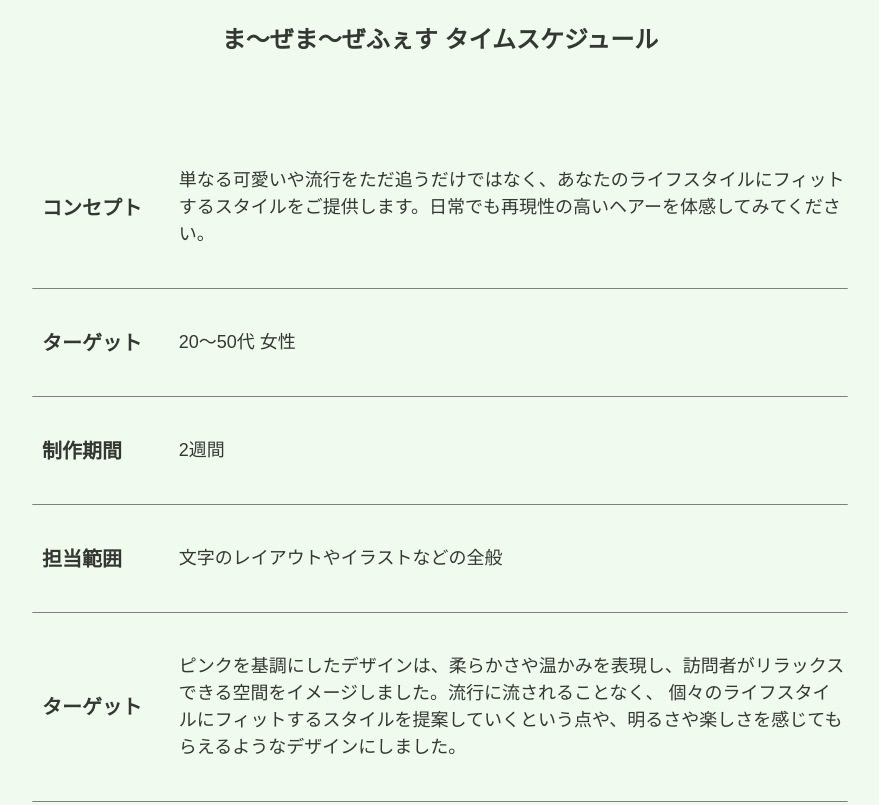
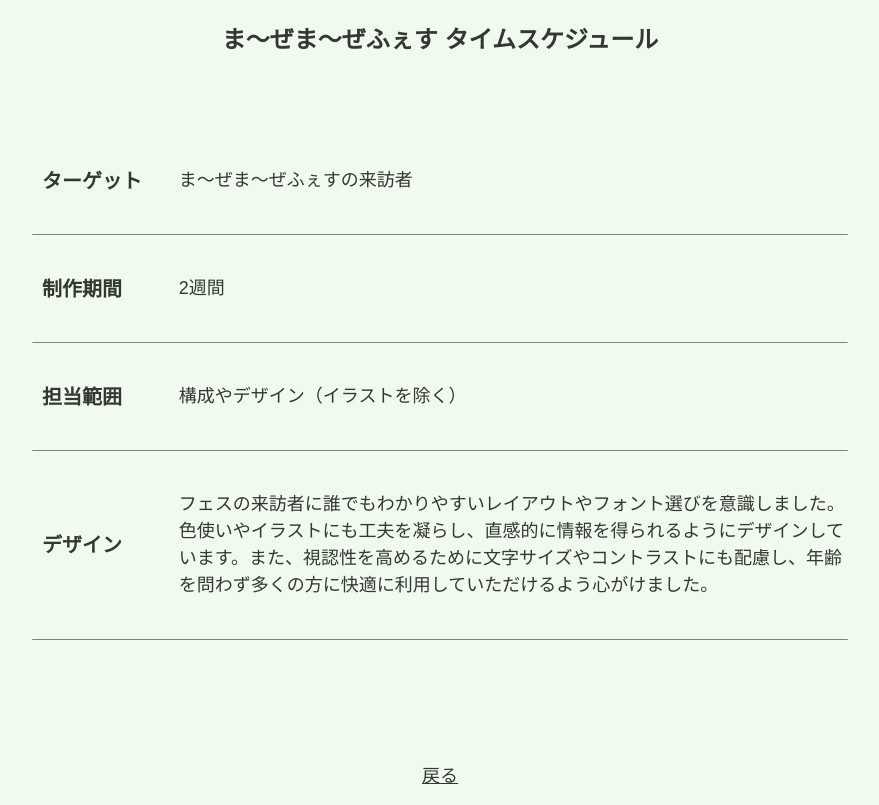
Before and after one commit to satsuki227/portforio_wakai, a plain HTML site: page graphic_under/graphic04.html in a window 1280 px wide. Shown: the part 1120-1925 px from the top of the page, without its empty margins (200-1079 px from the left). Drawn offline with Linux system fonts and the light colour scheme.

Commit message:
Update graphic04.html

```diff
--- a/graphic_under/graphic04.html
+++ b/graphic_under/graphic04.html
@@ -53,13 +53,10 @@
 
     <div id="graphic_container">
         <table>
-            <tr>
-                <th>コンセプト</th>
-                <td>単なる可愛いや流行をただ追うだけではなく、あなたのライフスタイルにフィットするスタイルをご提供します。日常でも再現性の高いヘアーを体感してみてください。</td>
-            </tr>
+
             <tr>
                 <th>ターゲット</th>
-                <td>20〜50代 女性</td>
+                <td>ま〜ぜま〜ぜふぇすの来訪者</td>
             </tr>
             <tr>
                 <th>制作期間</th>
@@ -67,12 +64,12 @@
             </tr>
             <tr>
                 <th>担当範囲</th>
-                <td>文字のレイアウトやイラストなどの全般</td>
+                <td>構成やデザイン（イラストを除く）</td>
             </tr>
             <tr>
-                <th>ターゲット</th>
-                <td>ピンクを基調にしたデザインは、柔らかさや温かみを表現し、訪問者がリラックスできる空間をイメージしました。流行に流されることなく、
-                    個々のライフスタイルにフィットするスタイルを提案していくという点や、明るさや楽しさを感じてもらえるようなデザインにしました。</td>
+                <th>デザイン</th>
+                <td>フェスの来訪者に誰でもわかりやすいレイアウトやフォント選びを意識しました。色使いやイラストにも工夫を凝らし、直感的に情報を得られるようにデザインしています。また、視認性を高めるために文字サイズやコントラストにも配慮し、年齢を問わず多くの方に快適に利用していただけるよう心がけました。
+                </td>
             </tr>
         </table>
     </div>
```
